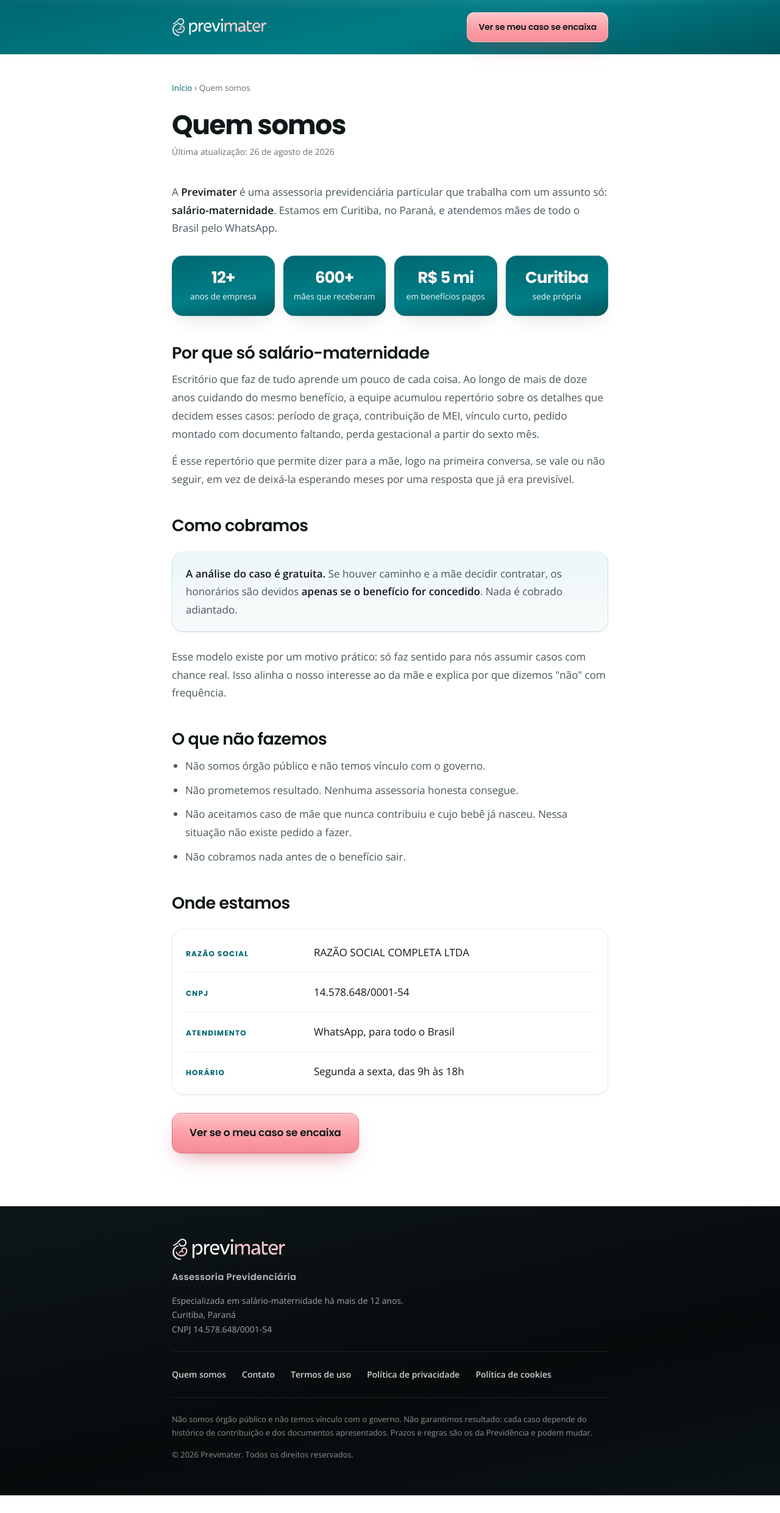
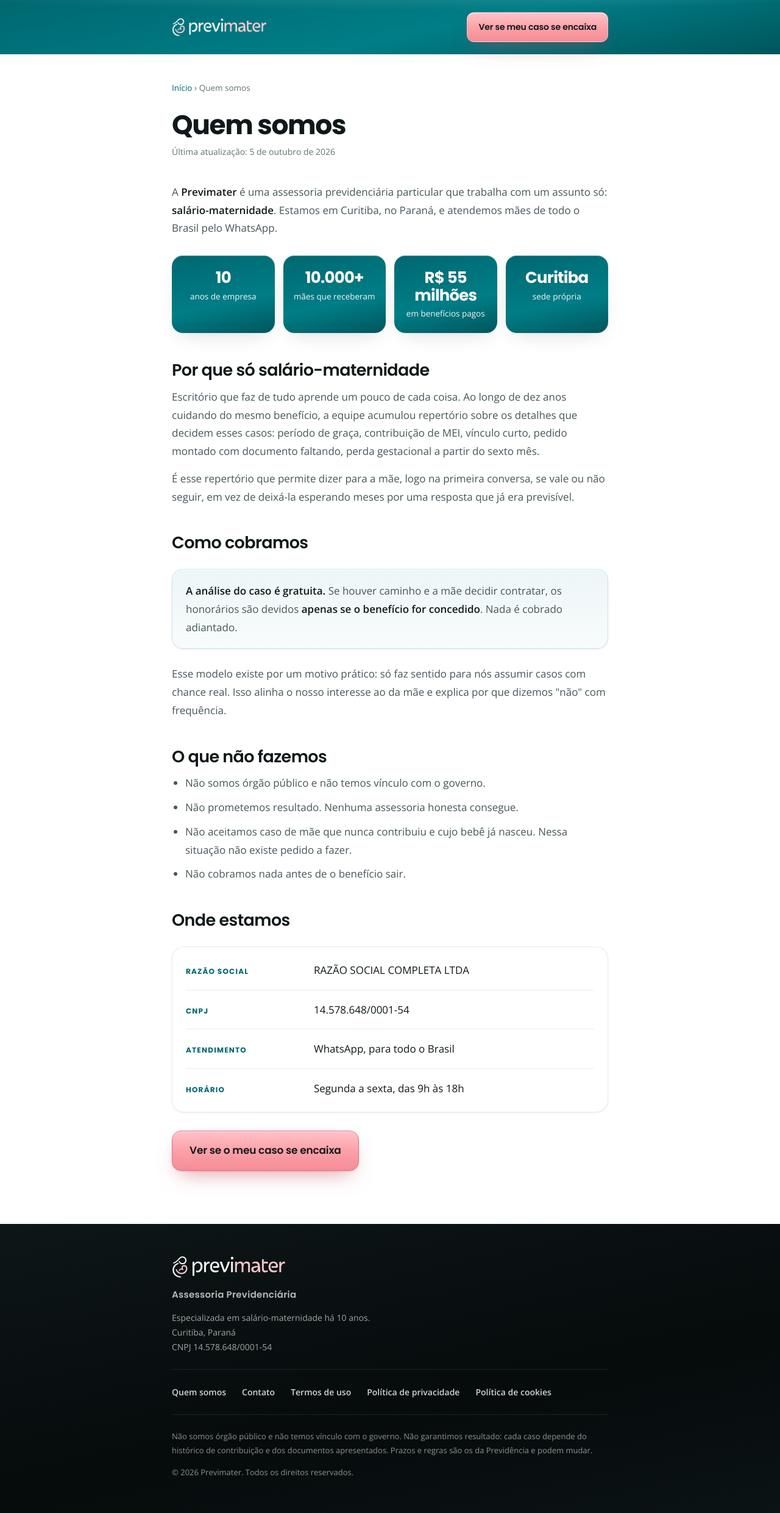
Before and after one commit to rafaalexander2-sys/lpprevimater, a plain HTML site: page sobre.html in a window 1280 px wide. Shown: the whole page at 61% size. Before the commit the page ends 2452 px from the top, so only its background shows below. Drawn offline with nearby package versions, Linux system fonts and the light colour scheme.

Commit message:
Atualiza conteúdo da LP conforme revisão da Previmater

```diff
--- a/sobre.html
+++ b/sobre.html
@@ -4,7 +4,7 @@
 <meta charset="utf-8">
 <meta name="viewport" content="width=device-width, initial-scale=1">
 <title>Quem somos | Previmater</title>
-<meta name="description" content="Assessoria previdenciária especializada em salário-maternidade há mais de 12 anos, em Curitiba. Mais de 600 mães atendidas e R$ 5 milhões em benefícios.">
+<meta name="description" content="Assessoria previdenciária especializada em salário-maternidade há 10 anos, em Curitiba. Mais de 10.000 mães atendidas e R$ 55 milhões em benefícios.">
 <meta name="robots" content="index, follow">
 <meta name="theme-color" content="#007C85">
 <link rel="canonical" href="https://previmater.com.br/sobre">
@@ -13,7 +13,7 @@
 <meta property="og:site_name" content="Previmater">
 <meta property="og:url" content="https://previmater.com.br/sobre">
 <meta property="og:title" content="Quem somos | Previmater">
-<meta property="og:description" content="Assessoria previdenciária especializada em salário-maternidade há mais de 12 anos, em Curitiba. Mais de 600 mães atendidas e R$ 5 milhões em benefícios.">
+<meta property="og:description" content="Assessoria previdenciária especializada em salário-maternidade há 10 anos, em Curitiba. Mais de 10.000 mães atendidas e R$ 55 milhões em benefícios.">
 <link rel="preconnect" href="https://fonts.googleapis.com">
 <link rel="preconnect" href="https://fonts.gstatic.com" crossorigin>
 <link href="https://fonts.googleapis.com/css2?family=Poppins:wght@600;700;800&family=Open+Sans:wght@400;600;700&display=swap" rel="stylesheet">
@@ -58,19 +58,19 @@
   <div class="wrap">
     <p class="trilha"><a href="/">Início</a> › Quem somos</p>
     <h1>Quem somos</h1>
-    <p class="data">Última atualização: 26 de agosto de 2026</p>
+    <p class="data">Última atualização: 5 de outubro de 2026</p>
 
     <p>A <strong>Previmater</strong> é uma assessoria previdenciária particular que trabalha com um assunto só: <strong>salário-maternidade</strong>. Estamos em Curitiba, no Paraná, e atendemos mães de todo o Brasil pelo WhatsApp.</p>
 
     <div class="numeros">
-      <div class="num"><b>12+</b><span>anos de empresa</span></div>
-      <div class="num"><b>600+</b><span>mães que receberam</span></div>
-      <div class="num"><b>R$ 5 mi</b><span>em benefícios pagos</span></div>
+      <div class="num"><b>10</b><span>anos de empresa</span></div>
+      <div class="num"><b>10.000+</b><span>mães que receberam</span></div>
+      <div class="num"><b>R$ 55 milhões</b><span>em benefícios pagos</span></div>
       <div class="num"><b>Curitiba</b><span>sede própria</span></div>
     </div>
 
     <h2>Por que só salário-maternidade</h2>
-    <p>Escritório que faz de tudo aprende um pouco de cada coisa. Ao longo de mais de doze anos cuidando do mesmo benefício, a equipe acumulou repertório sobre os detalhes que decidem esses casos: período de graça, contribuição de MEI, vínculo curto, pedido montado com documento faltando, perda gestacional a partir do sexto mês.</p>
+    <p>Escritório que faz de tudo aprende um pouco de cada coisa. Ao longo de dez anos cuidando do mesmo benefício, a equipe acumulou repertório sobre os detalhes que decidem esses casos: período de graça, contribuição de MEI, vínculo curto, pedido montado com documento faltando, perda gestacional a partir do sexto mês.</p>
     <p>É esse repertório que permite dizer para a mãe, logo na primeira conversa, se vale ou não seguir, em vez de deixá-la esperando meses por uma resposta que já era previsível.</p>
 
     <h2>Como cobramos</h2>
@@ -106,7 +106,7 @@
   <div class="wrap">
     <img class="rod-logo" src="/imagens/logo-branco.png" alt="Previmater" width="186" height="37" loading="lazy" decoding="async">
     <p class="rod-marca">Assessoria Previdenciária</p>
-    <p>Especializada em salário-maternidade há mais de 12 anos.<br>
+    <p>Especializada em salário-maternidade há 10 anos.<br>
        Curitiba, Paraná<br>
        CNPJ 14.578.648/0001-54</p>
     <nav class="rod-links" aria-label="Páginas institucionais">
```
Also changed, not shown: 404.html (+1 -1 lines), contato.html (+1 -1 lines), cookies.html (+1 -1 lines), index.html (+11 -12 lines), privacidade.html (+1 -1 lines), termos.html (+1 -1 lines), llms.txt.
